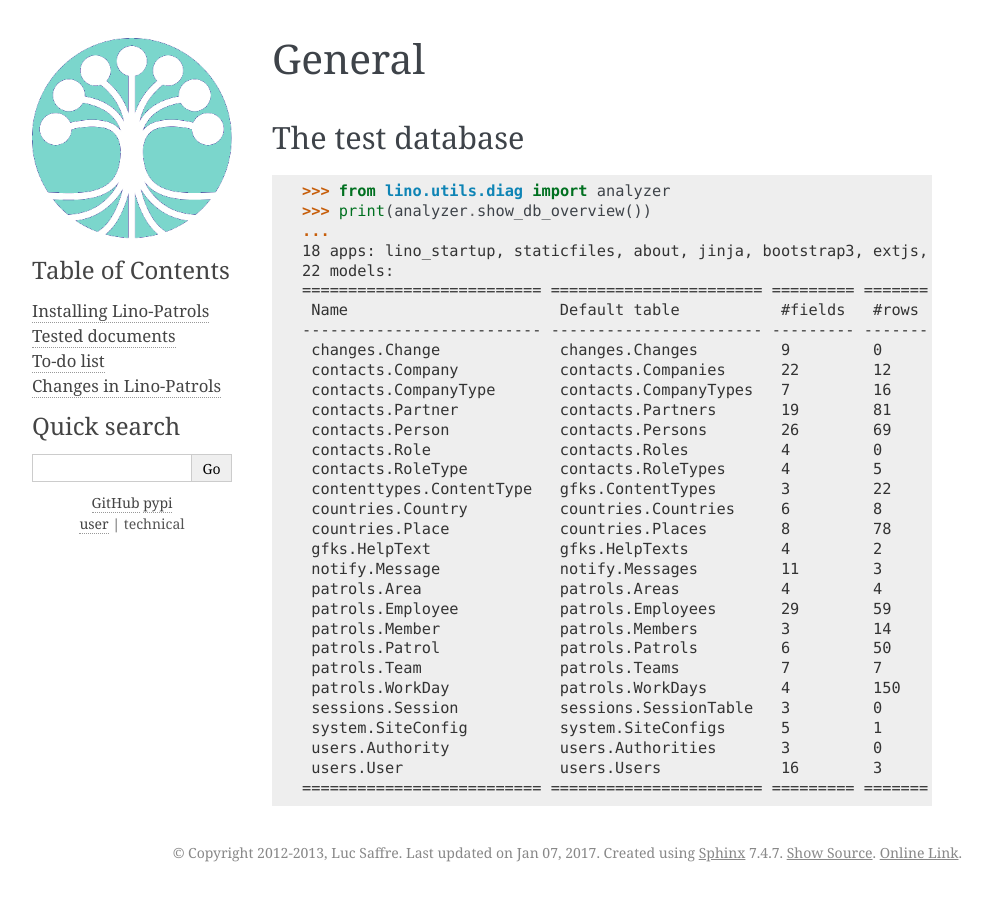
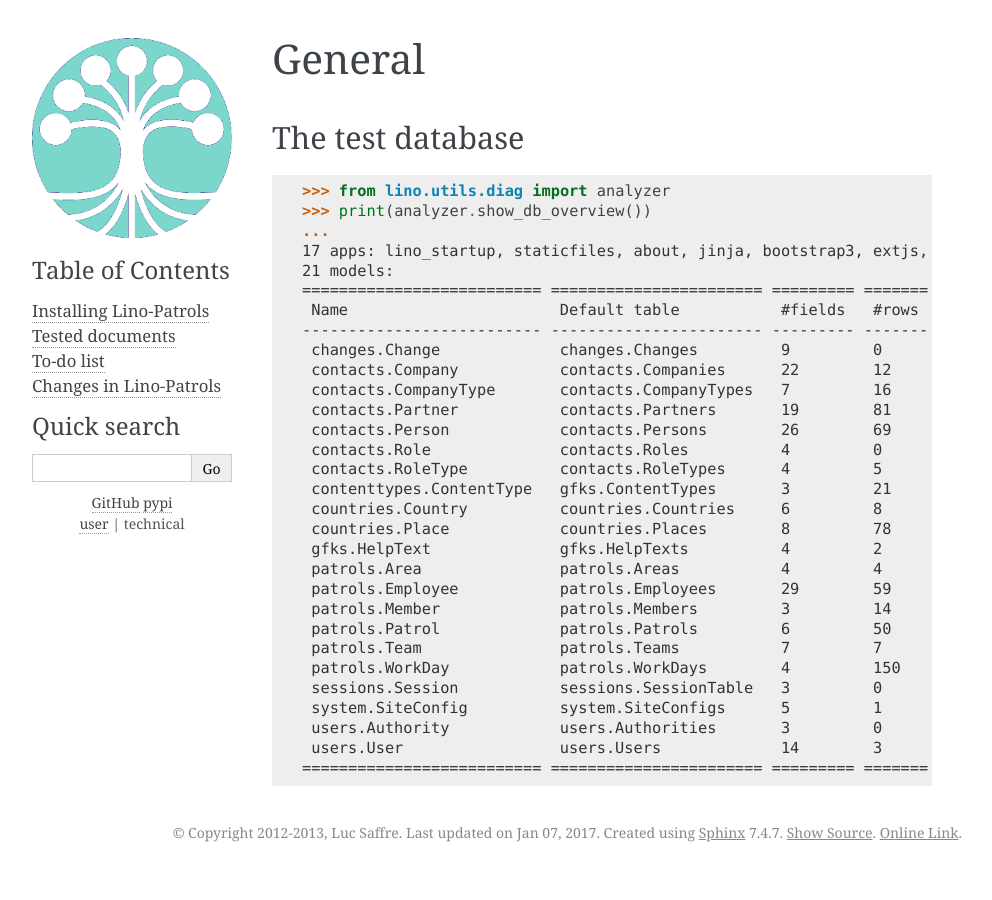
Before and after one commit to lsaffre/lino-patrols, a Sphinx documentation site: the page built from docs/tested/general.rst, in a window 1280 px wide. Shown: the whole page, without its empty margins (148-1140 px from the left). Built offline with Sphinx 7.4.7, drawn with Linux system fonts in a browser that asks for light colours; pages that are not in the unit, such as notebooks, are missing from menus; the version number could not be read and is left out.

Commit message:
http://luc.lino-framework.org/blog/2017/0107.html

```diff
--- a/docs/tested/general.rst
+++ b/docs/tested/general.rst
@@ -20,8 +20,8 @@ The test database
 >>> from lino.utils.diag import analyzer
 >>> print(analyzer.show_db_overview())
 ... #doctest: +ELLIPSIS +NORMALIZE_WHITESPACE +REPORT_UDIFF
-18 apps: lino_startup, staticfiles, about, jinja, bootstrap3, extjs, printing, system, contenttypes, gfks, users, notify, changes, office, countries, contacts, patrols, sessions.
-22 models:
+17 apps: lino_startup, staticfiles, about, jinja, bootstrap3, extjs, printing, system, contenttypes, gfks, users, changes, office, countries, contacts, patrols, sessions.
+21 models:
 ========================== ======================= ========= =======
  Name                       Default table           #fields   #rows
 -------------------------- ----------------------- --------- -------
@@ -32,11 +32,10 @@ The test database
  contacts.Person            contacts.Persons        26        69
  contacts.Role              contacts.Roles          4         0
  contacts.RoleType          contacts.RoleTypes      4         5
- contenttypes.ContentType   gfks.ContentTypes       3         22
+ contenttypes.ContentType   gfks.ContentTypes       3         21
  countries.Country          countries.Countries     6         8
  countries.Place            countries.Places        8         78
  gfks.HelpText              gfks.HelpTexts          4         2
- notify.Message             notify.Messages         11        3
  patrols.Area               patrols.Areas           4         4
  patrols.Employee           patrols.Employees       29        59
  patrols.Member             patrols.Members         3         14
@@ -46,6 +45,6 @@ The test database
  sessions.Session           sessions.SessionTable   3         0
  system.SiteConfig          system.SiteConfigs      5         1
  users.Authority            users.Authorities       3         0
- users.User                 users.Users             16        3
+ users.User                 users.Users             14        3
 ========================== ======================= ========= =======
 <BLANKLINE>
```
